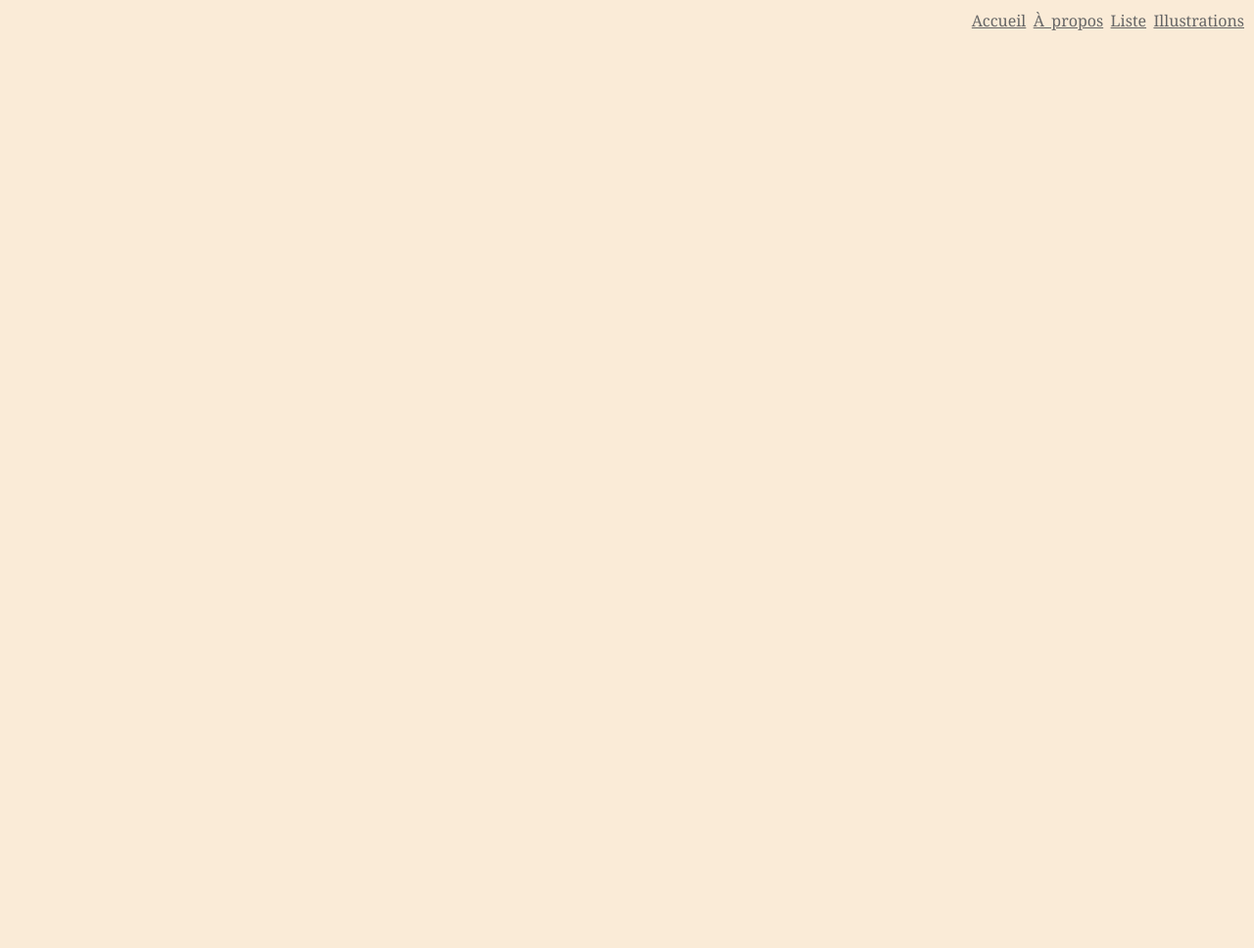
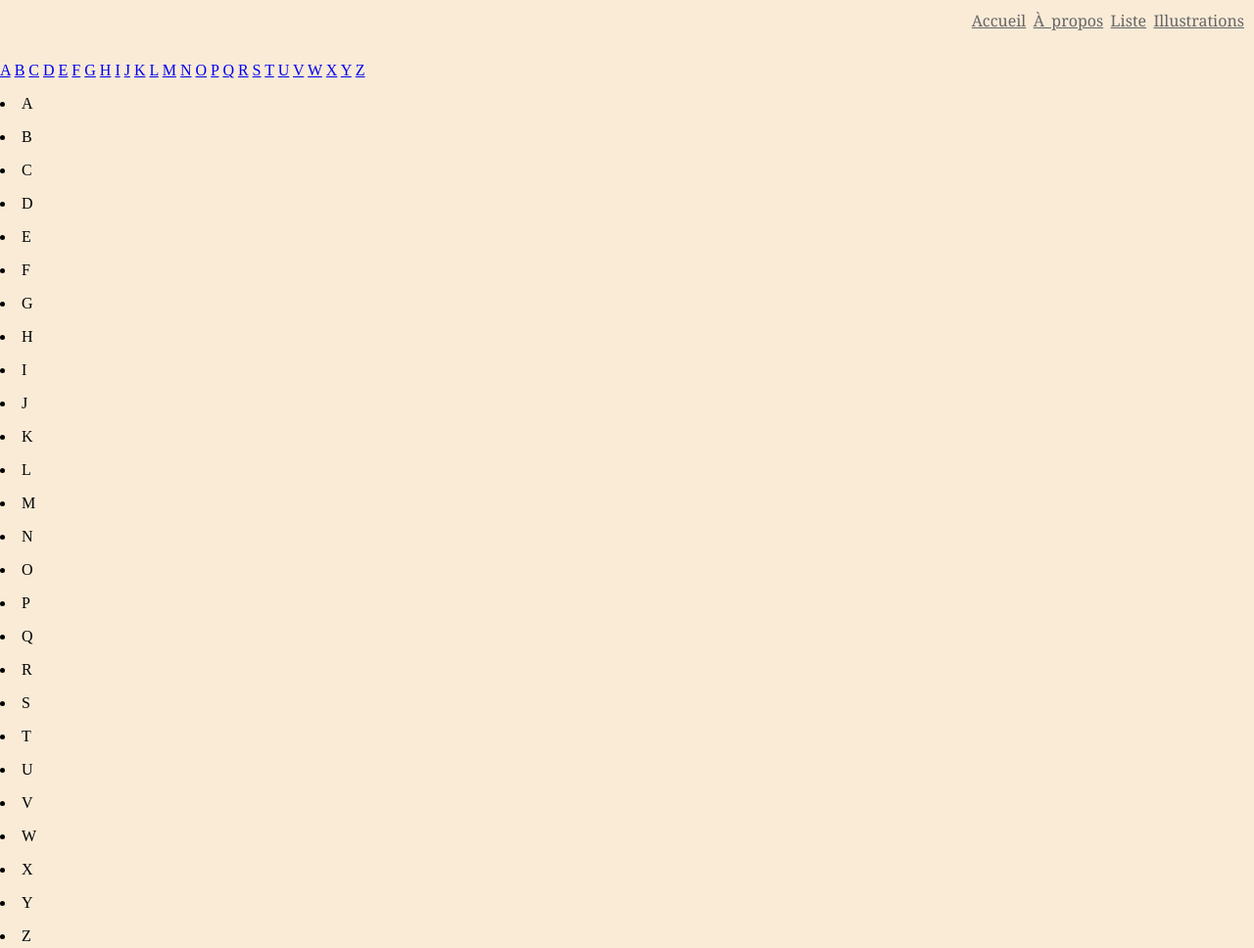
Before and after one commit to orianegl/pigoreauslist, a plain HTML site: page list.html in a window 1280 px wide. Shown: the whole page at 98% size. Before the commit the page ends 800 px from the top, so only its background shows below. Drawn offline with Linux system fonts and the light colour scheme.

Commit message:
created categories for list (letters)

```diff
--- a/list.html
+++ b/list.html
@@ -14,5 +14,227 @@
         <a href="images.html">Illustrations</a>
     </nav>
 
+<divclass>
+    <div id="">
+</divclass>
+
+<h1>
+    <span class="htitle"></span>
+    <span></span>
+</h1>
+
+<p class="search_name">
+<a href="#A">A</a>
+<a href="#B">B</a>
+<a href="#C">C</a>
+<a href="#D">D</a>
+<a href="#E">E</a>
+<a href="#F">F</a>
+<a href="#G">G</a>
+<a href="#H">H</a>
+<a href="#I">I</a>
+<a href="#J">J</a>
+<a href="#K">K</a>
+<a href="#L">L</a>
+<a href="#M">M</a>
+<a href="#N">N</a>
+<a href="#O">O</a>
+<a href="#P">P</a>
+<a href="#Q">Q</a>
+<a href="#R">R</a>
+<a href="#S">S</a>
+<a href="#T">T</a>
+<a href="#U">U</a>
+<a href="#V">V</a>
+<a href="#W">W</a>
+<a href="#X">X</a>
+<a href="#Y">Y</a>
+<a href="#Z">Z</a>
+</p>
+
+
+<li>
+
+    <a id="A">A</a>
+ <ul>
+
+</ul>
+</li>
+
+<li>
+    <a id="B">B</a>
+ <ul>
+
+</ul>
+</li>
+
+<li>
+    <a id="C">C</a>
+ <ul>
+
+</ul>
+</li>
+
+<li>
+    <a id="D">D</a>
+ <ul>
+
+</ul>
+</li>
+
+<li>
+    <a id="E">E</a>
+ <ul>
+
+</ul>
+</li>
+
+<li>
+    <a id="F">F</a>
+ <ul>
+
+</ul>
+</li>
+
+<li>
+    <a id="G">G</a>
+ <ul>
+
+</ul>
+</li>
+
+<li>
+    <a id="H">H</a>
+ <ul>
+
+</ul>
+</li>
+
+<li>
+    <a id="I">I</a>
+ <ul>
+
+</ul>
+</li>
+
+<li>
+    <a id="J">J</a>
+ <ul>
+
+</ul>
+</li>
+
+<li>
+    <a id="K">K</a>
+ <ul>
+
+</ul>
+</li>
+
+<li>
+    <a id="L">L</a>
+ <ul>
+
+</ul>
+</li>
+
+<li>
+    <a id="M">M</a>
+ <ul>
+
+</ul>
+</li>
+
+<li>
+    <a id="N">N</a>
+ <ul>
+
+</ul>
+</li>
+
+<li>
+    <a id="O">O</a>
+ <ul>
+
+</ul>
+</li>
+
+<li>
+    <a id="P">P</a>
+ <ul>
+
+</ul>
+</li>
+
+<li>
+    <a id="Q">Q</a>
+ <ul>
+
+</ul>
+</li>
+
+<li>
+    <a id="R">R</a>
+ <ul>
+
+</ul>
+</li>
+
+<li>
+    <a id="S">S</a>
+ <ul>
+
+</ul>
+</li>
+
+<li>
+    <a id="T">T</a>
+ <ul>
+
+</ul>
+</li>
+
+<li>
+    <a id="U">U</a>
+ <ul>
+
+</ul>
+</li>
+
+<li>
+    <a id="V">V</a>
+ <ul>
+
+</ul>
+</li>
+
+<li>
+    <a id="W">W</a>
+ <ul>
+
+</ul>
+</li>
+
+<li>
+    <a id="X">X</a>
+ <ul>
+
+</ul>
+</li>
+
+<li>
+    <a id="Y">Y</a>
+ <ul>
+
+</ul>
+</li>
+
+<li>
+    <a id="Z">Z</a>
+ <ul>
+
+</ul>
+</li>
+
 </body>
 </html>
```
